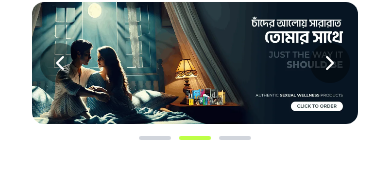
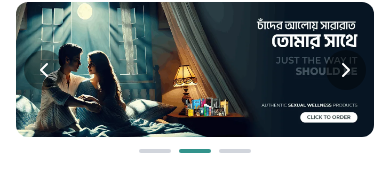
Before and after one commit to Gias-git/U_pai, a Next.js app: page / in a window 390 px wide. Shown: the part 144-338 px from the top of the page. Built offline with nearby package versions, Linux system fonts and the light colour scheme.

Commit message:
MobileNavabrDesigncng

```diff
--- a/src/app/page.tsx
+++ b/src/app/page.tsx
@@ -13,7 +13,7 @@ export default function Home() {
 
   return (
     <main className="min-h-screen">
-      <section className="w-11/12 mx-auto my-10">
+      <section className="w-full md:w-11/12 mx-auto my-10">
 
 
           <ImageSlider />
--- a/src/components/ImageSlider.tsx
+++ b/src/components/ImageSlider.tsx
@@ -60,7 +60,7 @@ export default function ImageSlider() {
           <div
             key={index}
             className={`h-1 w-8 mx-1 ${
-              index === currentIndex ? "bg-[#beff46]" : "bg-gray-300"
+              index === currentIndex ? "bg-[#33938C]" : "bg-gray-300"
             } rounded-full transition-all duration-300`}
           />
         ))}
```
